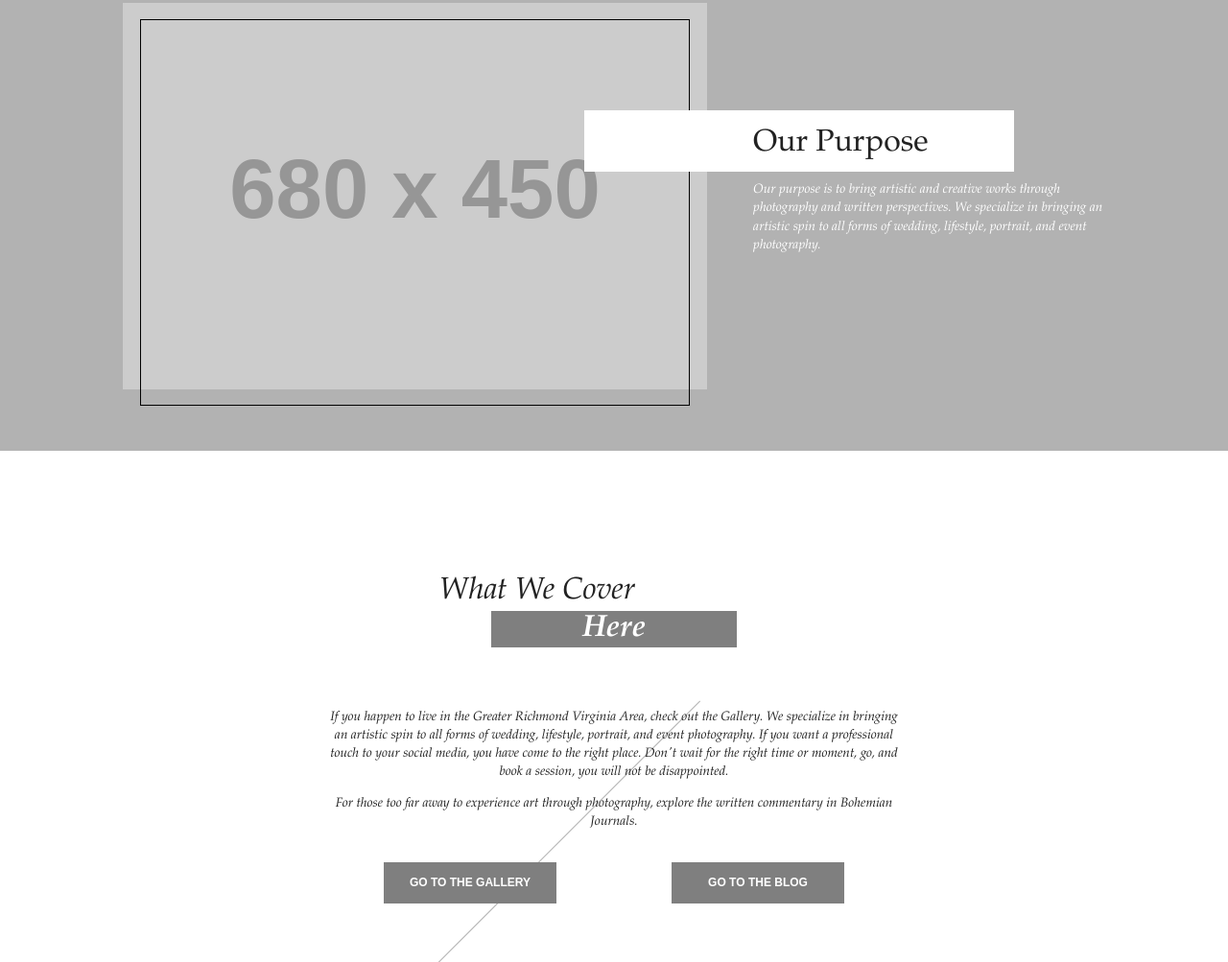
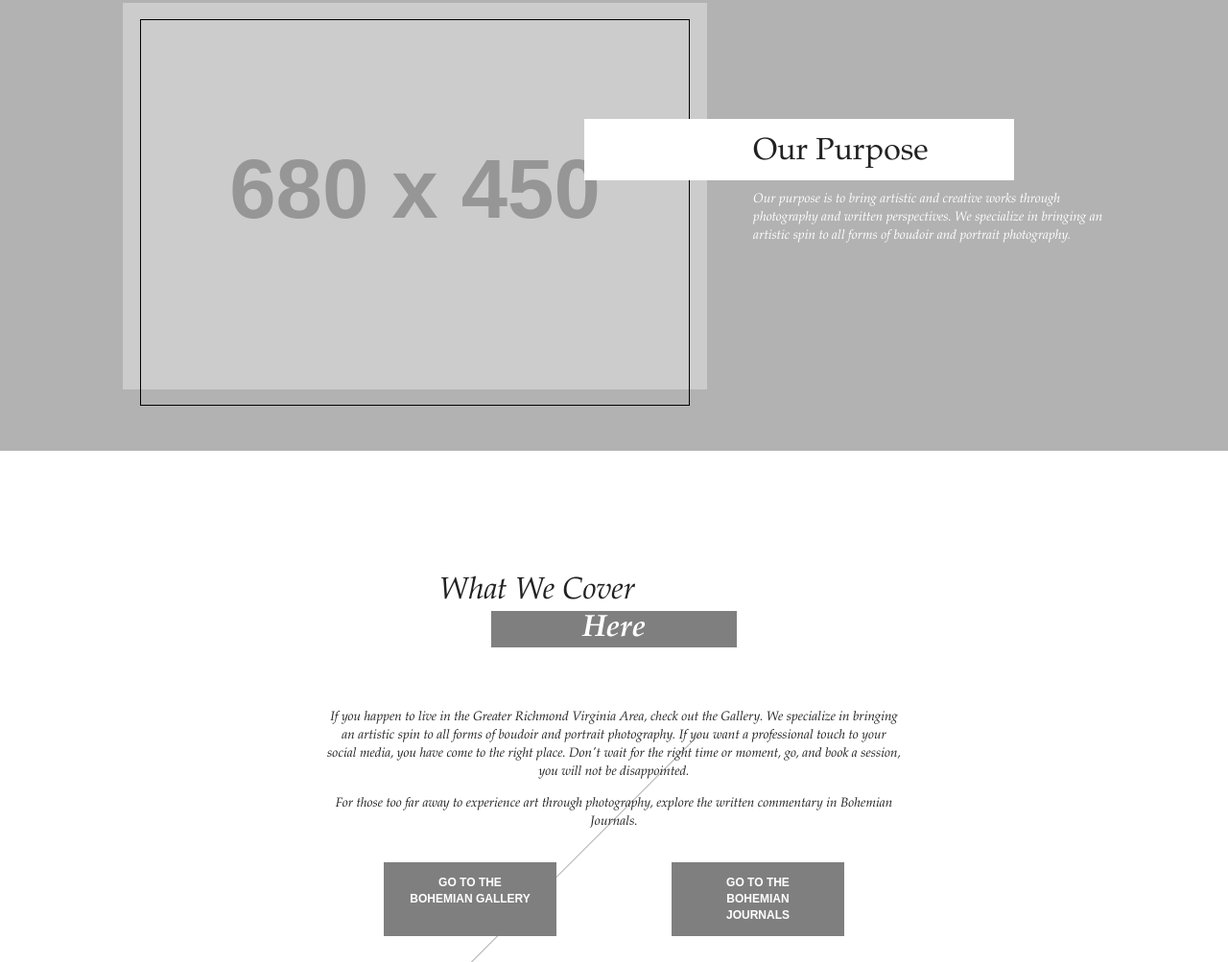
Before and after one commit to ritarenee15/bohemian-visions-website, a plain HTML site: page index.html in a window 1280 px wide. Shown: the part 868-1871 px from the top of the page at 96% size. Drawn offline with Linux system fonts and the light colour scheme; placeholder pictures from the web are drawn by us; a web font is replaced by a local one.

Commit message:
removed wedding, event, and lifestyle photography copy

```diff
--- a/index.html
+++ b/index.html
@@ -58,18 +58,18 @@
 				</div>
 				<div class="purpose-text">
 					<h2>Our Purpose</h2>
-					<p>Our purpose is to bring artistic and creative works through photography and written perspectives. We specialize in bringing an artistic spin to all forms of wedding, lifestyle, portrait, and event photography.</p>
+					<p>Our purpose is to bring artistic and creative works through photography and written perspectives. We specialize in bringing an artistic spin to all forms of boudoir and portrait photography.</p>
 				</div>
 			</div>
 		</div>
 		<div class="about">
 			<div class="wrapper">
 				<h3 class="about-title"><span class="about-title-top">What We Cover</span><span class="about-title-bottom">Here</span></h3>
-				<p>If you happen to live in the Greater Richmond Virginia Area, check out the Gallery. We specialize in bringing an artistic spin to all forms of wedding, lifestyle, portrait, and event photography. If you want a professional touch to your social media, you have come to the right place. Don't wait for the right time or moment, go, and book a session, you will not be disappointed.</p>
+				<p>If you happen to live in the Greater Richmond Virginia Area, check out the Gallery. We specialize in bringing an artistic spin to all forms of boudoir and portrait photography. If you want a professional touch to your social media, you have come to the right place. Don't wait for the right time or moment, go, and book a session, you will not be disappointed.</p>
 				<p>For those too far away to experience art through photography, explore the written commentary in Bohemian Journals.</p>
 				<div class="about-buttons">
-					<a href="#" class="galleryCTA">Go to the Gallery</a>
-					<a href="#" class="blogCTA">Go to the Blog</a>
+					<a href="#" class="galleryCTA">Go to the Bohemian Gallery</a>
+					<a href="#" class="blogCTA">Go to the Bohemian Journals</a>
 				</div>
 			</div>
 		</div>
```
